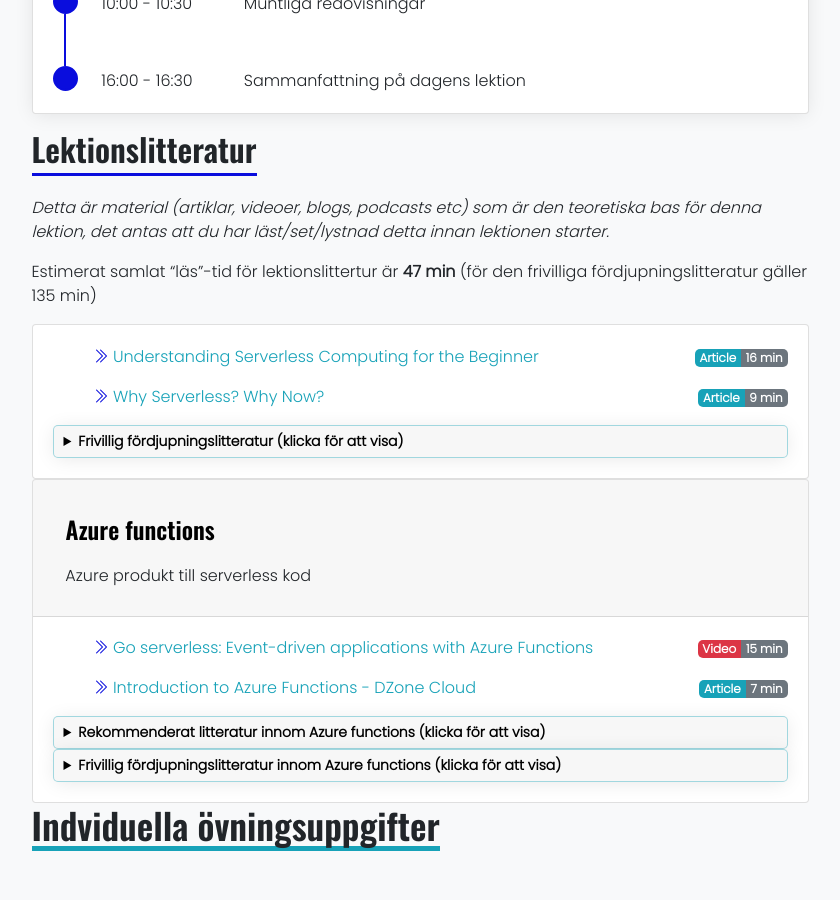
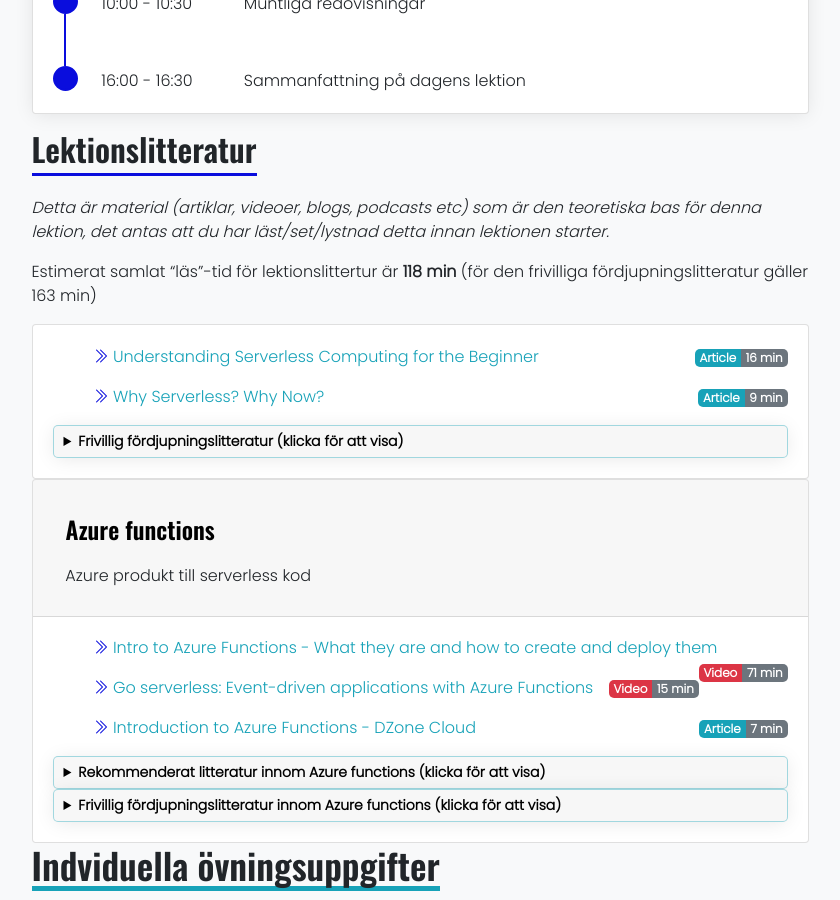
Before and after one commit to PGBSNH20/PGBSNH20-molnapplikationer, a Jekyll site: the page built from lectures/04-serverless.md, in a window 1280 px wide and 900 px high, scrolled down 675 px. Shown: the whole window, without its empty margins (220-1060 px from the left). Built offline with Jekyll 4.4.1, drawn with Linux system fonts in a browser that asks for light colours; nearby versions of some CDN libraries; part of the change alters nothing that is shown.

Commit message:
Add lecture material

```diff
--- a/_data/lecture_severless_applikationer.yml
+++ b/_data/lecture_severless_applikationer.yml
@@ -1,7 +1,7 @@
 ---
 contentTimeTotal:
-  literatureTime: 47
-  optionalLiteratureTime: 135
+  literatureTime: 118
+  optionalLiteratureTime: 163
 notInTopic:
   literature:
   - title: "Understanding Serverless Computing for the Beginner"
@@ -114,10 +114,42 @@ notInTopic:
       Serverless architectures replace a managed server with a collection of third party services and FaaS
 topics:
   - topic: "Azure functions"
-    literatureTime: 22
-    optionalLiteratureTime: 11
+    literatureTime: 93
+    optionalLiteratureTime: 39
     description-include: azure_functions.md
     literature:
+    - title: "Intro to Azure Functions - What they are and how to create and deploy them"
+      url: https://www.youtube.com/watch?v=zIfxkub7CLY
+      timeType: Video
+      timeMinutes: 71
+      timeBadge: danger
+      description: >
+        Azure Functions embody the concept of SRP. Whether you are looking to go full out on microservices or are just looking for a way to add a lot of power to your application with little effort, Azure Functions can help you out. They are quick to build, easy to maintain, and are powerful to operate. The best part is that while they run in Microsoft Azure, they are almost always free. In this video, we are going to look at how to build Azure Functions, how to deploy them, and walk through scenarios where we might use them.
+
+        Patreon: https://www.patreon.com/IAmTimCorey
+        Mailing List:  https://signup.iamtimcorey.com/
+        Source Code: https://leadmagnets.app/?Resource=azure-functions
+        All Access Pass: https://www.iamtimcorey.com/p/all-access-pass
+
+        0:00 - Intro
+        1:47 - Azure Function App project
+        4:03 - What is Azure Function
+        6:08 - Azure function: Blob storage
+        7:34 - Azure function: Cosmos DB
+        8:19 - Azure function: Event and Queue trigger
+        10:36 - Azure function: HTTP trigger
+        12:30 - Azure function: IoT Hub trigger
+        12:55 - Azure function: Timer trigger
+        13:27 - Creating HTTP trigger Demo App
+        16:39 - HTTP trigger Demo App template walkthrough
+        31:42 - Azure Storage Account
+        34:48 - Azure Pricing Calculator
+        44:11 - Publishing Demo App to Azure
+        56:48 - Triggering the function form GitHub
+        1:02:06 - Information from function trigger
+        1:04:10 - Summary and concluding remarks
+
+        Thanks to Ralfs HBK for the chapters breakdown
     - title: "Go serverless: Event-driven applications with Azure Functions"
       url: https://www.youtube.com/watch?v=UFxQhszT450
       timeType: Video
@@ -178,6 +210,11 @@ topics:
       description: >
         Jeff Hollan joins Scott Hanselman to show how you can build highly scalable serverless APIs with Azure Functions.
     optionalLiterature:
+    - title: "Azure Functions Local Debugging and More with Donna Malayeri"
+      url: https://www.youtube.com/watch?v=fxMpdVnh_sc
+      timeType: Video
+      timeMinutes: 28
+      timeBadge: danger
     - title: "Running Azure Functions in a Docker Container: A Beginner’s Guide"
       url: https://faun.pub/running-azure-functions-in-a-docker-container-a-beginners-guide-f921c150eab4
       description: >
```
